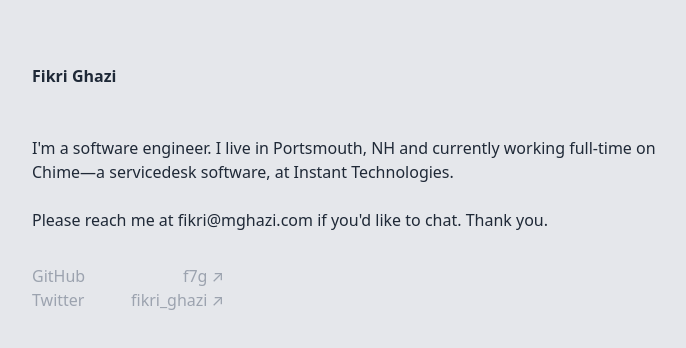
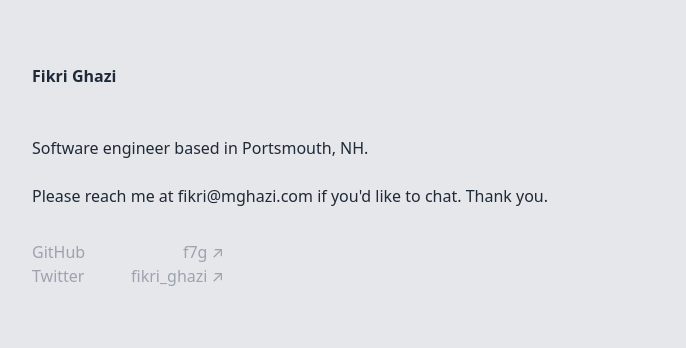
Before and after one commit to mughazi/mghazi.com, a Next.js app: page / in a window 1280 px wide. Shown: the top 348 px of the page, without its empty margins (292-978 px from the left). Built offline with nearby package versions, Linux system fonts and the light colour scheme.

Commit message:
Update index.js

```diff
--- a/pages/index.js
+++ b/pages/index.js
@@ -20,9 +20,7 @@ export default function Index({ allPosts }) {
         <Container>
           <Intro />
           <p>
-            I'm a software engineer. I live in Portsmouth, NH and currently
-            working full-time on Chime—a servicedesk software, at Instant
-            Technologies.
+            Software engineer based in Portsmouth, NH.
           </p>
           <br />
           <p>
```
